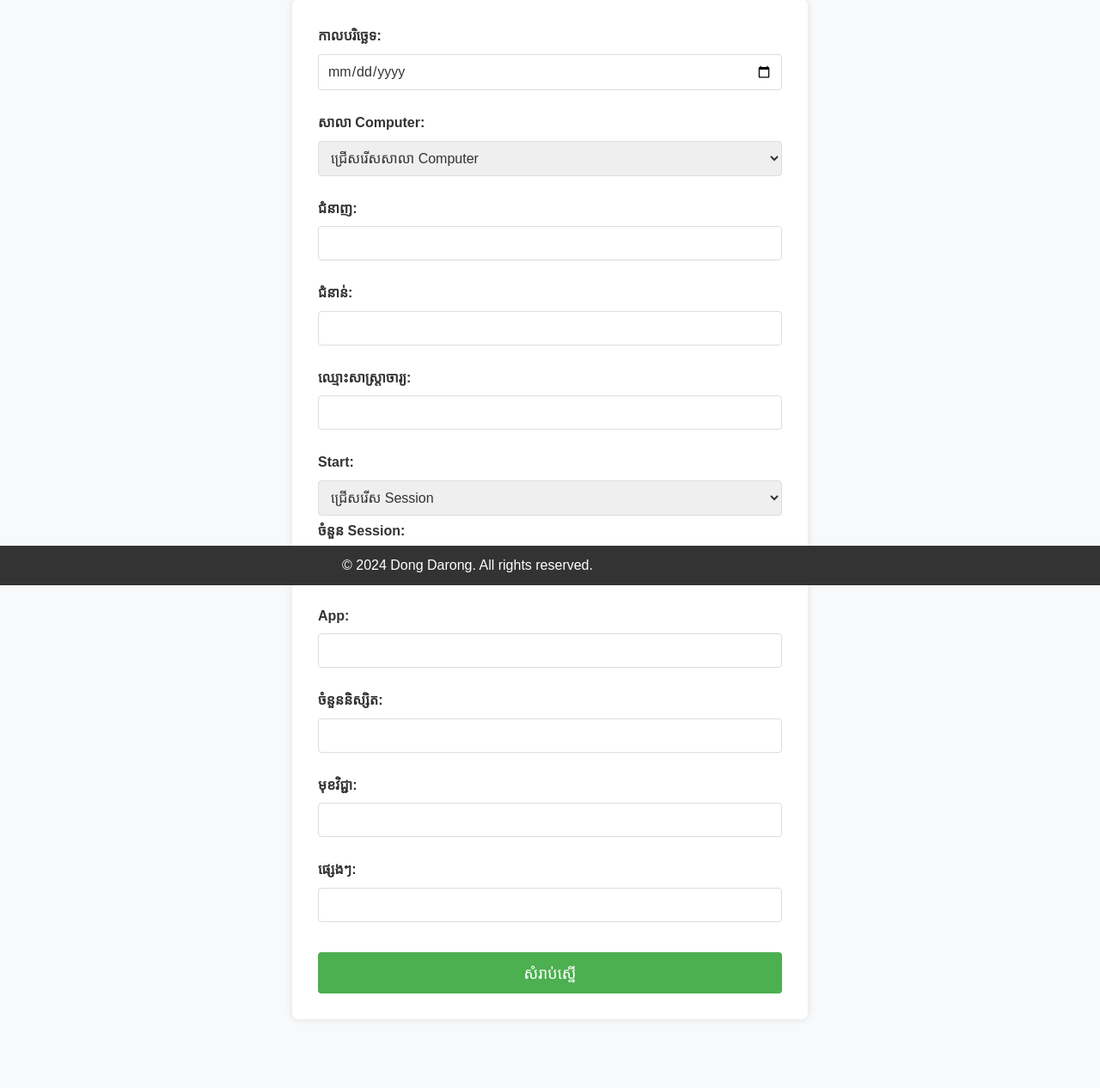
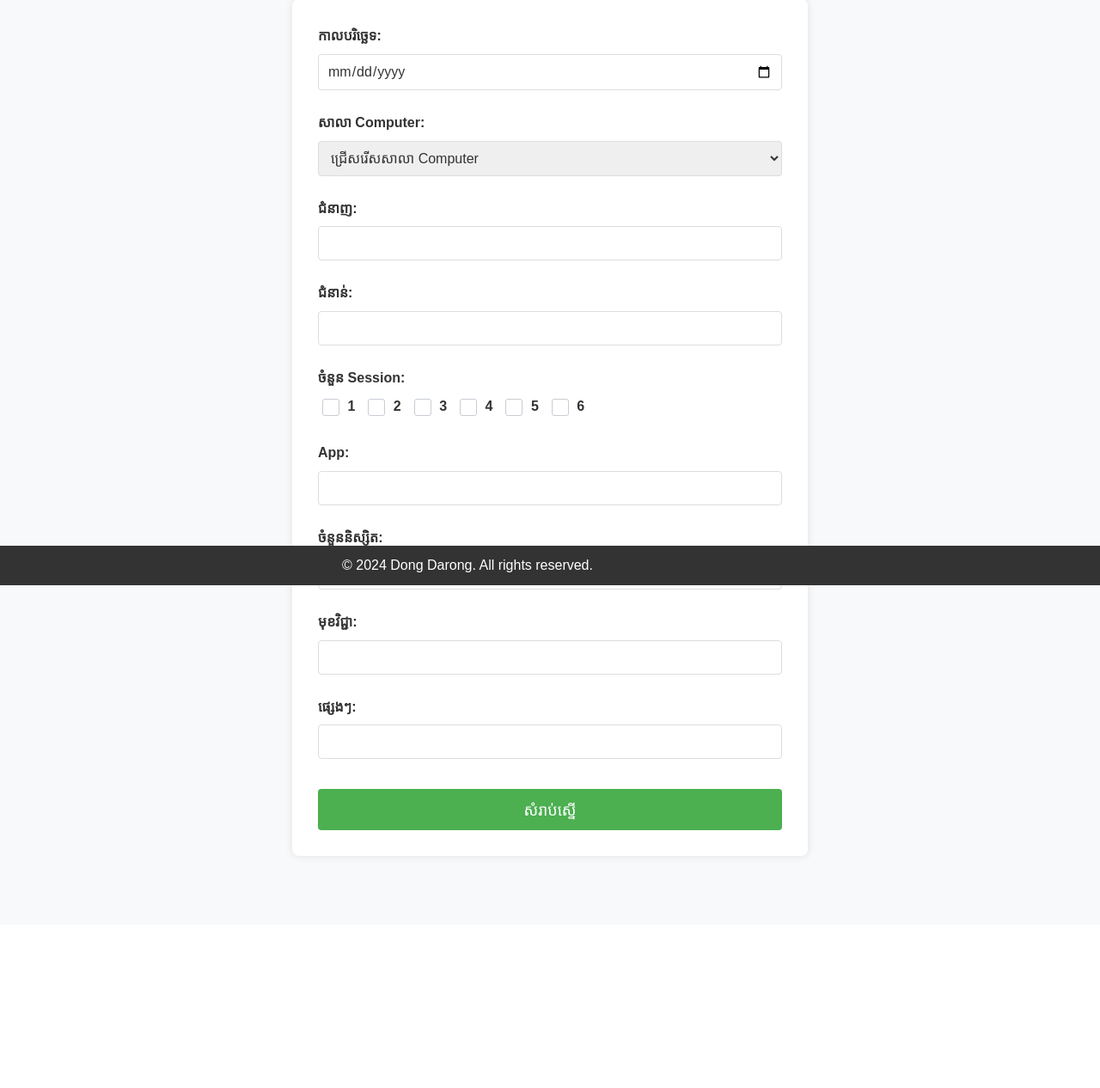
Before and after one commit to teameproject07/reques-lab, a PHP site: page /request-lab.html in a window 1280 px wide. Shown: the part 119-1385 px from the top of the page at 86% size. After the commit the page ends 1118 px from the top, so only its background shows below. Run offline with PHP 8.4, Linux system fonts and the light colour scheme.

Commit message:
change
request-lab page

```diff
--- a/lab-website/request-lab.html
+++ b/lab-website/request-lab.html
@@ -6,6 +6,7 @@
     <title>ស្នើរសុំប្រើប្រាស់សាល Computer</title>
     <link rel="stylesheet" href="style/request-lab.css">
     <link rel="stylesheet" href="https://cdnjs.cloudflare.com/ajax/libs/font-awesome/6.5.2/css/all.min.css">
+
 
 </head>
 <body>
@@ -49,22 +50,45 @@
                 <input type="text" id="class" name="class" required>
             </div>
 
-            <div class="form-group">
-                <label for="teacher">ឈ្មោះសាស្រ្តាចារ្យ:</label>
-                <input type="text" id="teacher" name="teacher" required>
-            </div>
 
             <div class="form-group">
 
-                <label for="session">Start:</label>
-                <select id="session" name="session" required>
-                    <option value="" disabled selected>ជ្រើសរើស Session</option>
-                    <option value="session1">Session 1  ម៉ោង 7:00 - 8:30</option>
-                    <option value="session2">Session 2  ម៉ោង 8:50 - 10:30</option>
-                    <option value="session3">Session 3  ម៉ោង 10:50 - 12:30</option>
-                </select>
+
                 <label for="NumberSession">ចំនួន Session:</label>
-                <input type="text" id="NumberSession" name="NumberSession" required>
+                <form>
+                    <div class="checkbox-wrapper-42-row">
+                        <div class="checkbox-wrapper-42">
+                          <input id="cbx-1" type="checkbox" />
+                          <label class="cbx" for="cbx-1"></label>
+                          <label class="lbl" for="cbx-1">1</label>
+                        </div>
+                        <div class="checkbox-wrapper-42">
+                          <input id="cbx-2" type="checkbox" />
+                          <label class="cbx" for="cbx-2"></label>
+                          <label class="lbl" for="cbx-2">2</label>
+                        </div>
+                        <div class="checkbox-wrapper-42">
+                          <input id="cbx-3" type="checkbox" />
+                          <label class="cbx" for="cbx-3"></label>
+                          <label class="lbl" for="cbx-3">3</label>
+                        </div>
+                        <div class="checkbox-wrapper-42">
+                          <input id="cbx-4" type="checkbox" />
+                          <label class="cbx" for="cbx-4"></label>
+                          <label class="lbl" for="cbx-4">4</label>
+                        </div>
+                        <div class="checkbox-wrapper-42">
+                          <input id="cbx-5" type="checkbox" />
+                          <label class="cbx" for="cbx-5"></label>
+                          <label class="lbl" for="cbx-5">5</label>
+                        </div>
+                        <div class="checkbox-wrapper-42">
+                          <input id="cbx-6" type="checkbox" />
+                          <label class="cbx" for="cbx-6"></label>
+                          <label class="lbl" for="cbx-6">6</label>
+                        </div>
+                      </div>
+
             </div>
 
             <div class="form-group">
--- a/lab-website/style/request-lab.css
+++ b/lab-website/style/request-lab.css
@@ -92,6 +92,88 @@ body {
     font-weight: bold; /* Bold label text */
     color: #333; /* Dark text color */
 }
+.checkbox-wrapper-42-row {
+    display: flex;
+    gap: 10px; /* Space between checkboxes */
+  }
+
+  .checkbox-wrapper-42 input[type="checkbox"] {
+    display: none;
+    visibility: hidden;
+  }
+
+  .checkbox-wrapper-42 label {
+    display: inline-block;
+    margin-left: 5px;
+  }
+
+  .checkbox-wrapper-42 .cbx {
+    position: relative;
+    top: 1px;
+    width: 20px;
+    height: 20px;
+    border: 1px solid #c8ccd4;
+    border-radius: 3px;
+    vertical-align: middle;
+    transition: background 0.1s ease;
+    cursor: pointer;
+  }
+
+  .checkbox-wrapper-42 .cbx:after {
+    content: '';
+    position: absolute;
+    top: 1px;
+    left: 5px;
+    width: 5px;
+    height: 11px;
+    opacity: 0;
+    transform: rotate(45deg) scale(0);
+    border-right: 2px solid #fff;
+    border-bottom: 2px solid #fff;
+    transition: all 0.3s ease;
+    transition-delay: 0.15s;
+  }
+
+  .checkbox-wrapper-42 .lbl {
+    margin-left: 5px;
+    vertical-align: middle;
+    cursor: pointer;
+  }
+
+  .checkbox-wrapper-42 input[type="checkbox"]:checked ~ .cbx {
+    border-color: transparent;
+    background: #6871f1;
+    animation: jelly-42 0.6s ease;
+  }
+
+  .checkbox-wrapper-42 input[type="checkbox"]:checked ~ .cbx:after {
+    opacity: 1;
+    transform: rotate(45deg) scale(1);
+  }
+
+  @keyframes jelly-42 {
+    from {
+      transform: scale(1, 1);
+    }
+    30% {
+      transform: scale(1.25, 0.75);
+    }
+    40% {
+      transform: scale(0.75, 1.25);
+    }
+    50% {
+      transform: scale(1.15, 0.85);
+    }
+    65% {
+      transform: scale(0.95, 1.05);
+    }
+    75% {
+      transform: scale(1.05, 0.95);
+    }
+    to {
+      transform: scale(1, 1);
+    }
+  }
 
 /* Input and Select Style */
 .form-group input,
```
